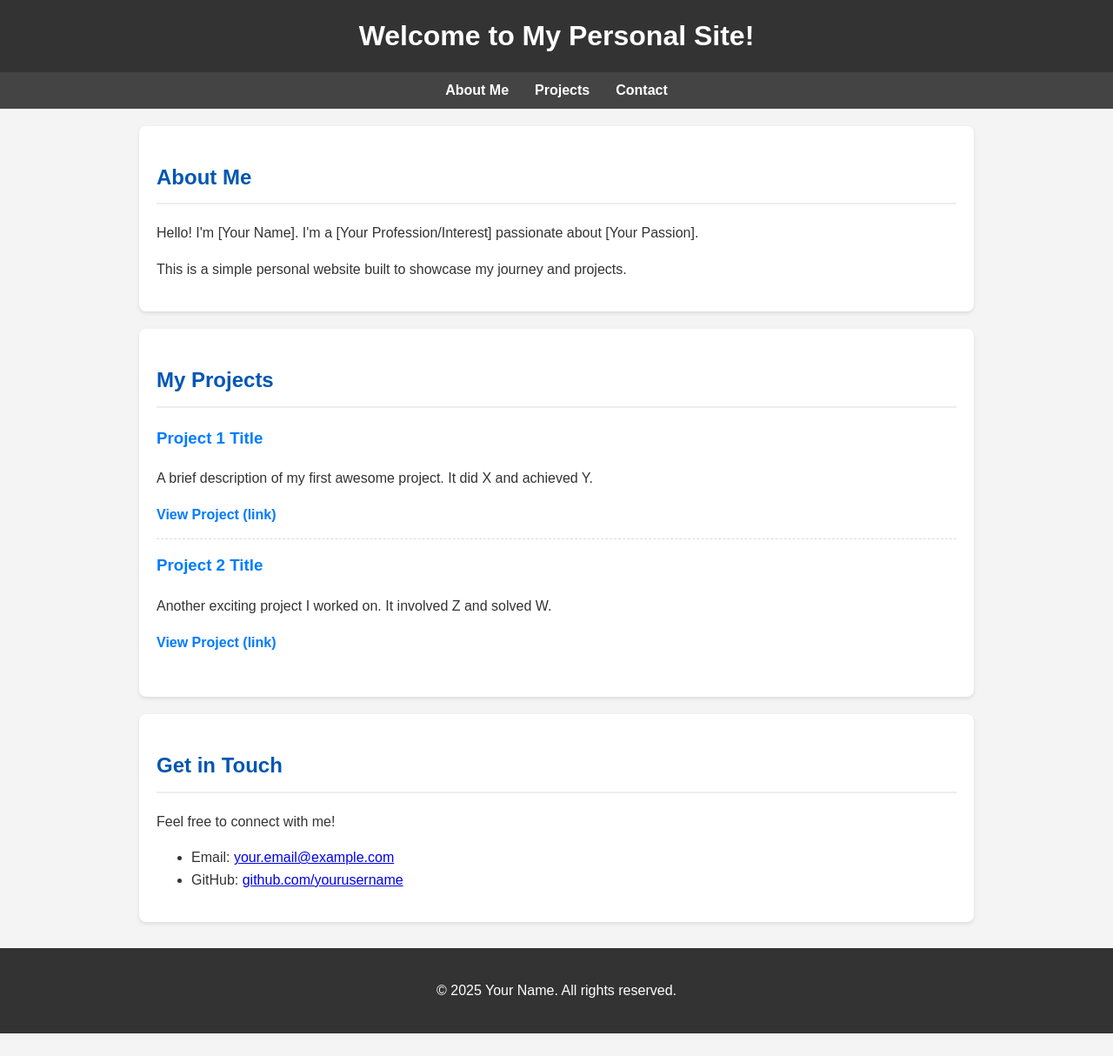
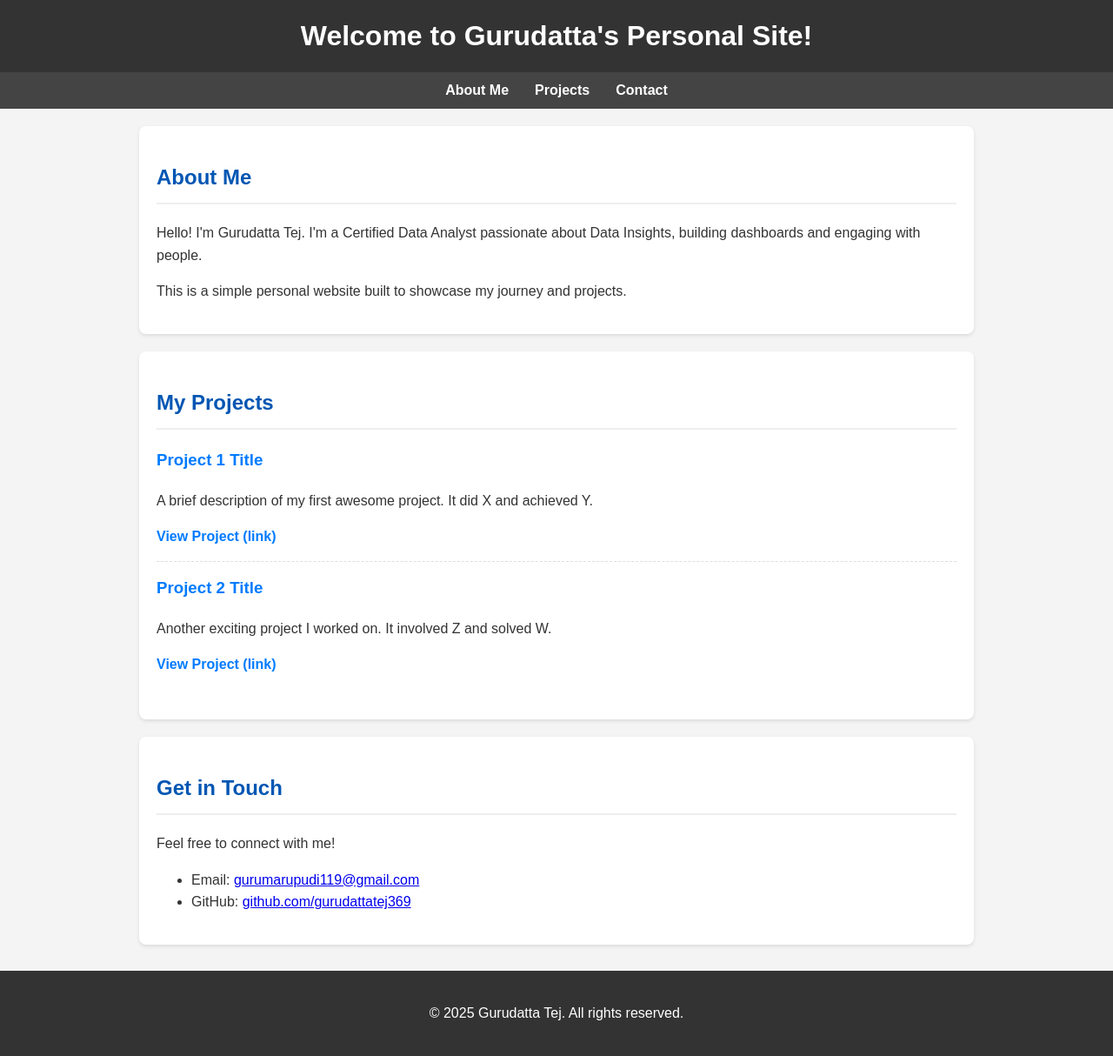
Before and after one commit to gurudattatej369/gurudattatej369.github.io, a plain HTML site: page index.html in a window 1280 px wide. Shown: the whole page at 87% size. Before the commit the page ends 1188 px from the top, so only its background shows below. Drawn offline with Linux system fonts and the light colour scheme.

Commit message:
Update index.html

```diff
--- a/index.html
+++ b/index.html
@@ -3,12 +3,12 @@
 <head>
     <meta charset="UTF-8">
     <meta name="viewport" content="width=device-width, initial-scale=1.0">
-    <title>Your Name - Personal Site</title>
+    <title>Gurudatta Tej - Personal Site</title>
     <link rel="stylesheet" href="css/style.css">
 </head>
 <body>
     <header>
-        <h1>Welcome to My Personal Site!</h1>
+        <h1>Welcome to Gurudatta's Personal Site!</h1>
     </header>
 
     <nav>
@@ -22,7 +22,7 @@
     <main>
         <section id="about">
             <h2>About Me</h2>
-            <p>Hello! I'm [Your Name]. I'm a [Your Profession/Interest] passionate about [Your Passion].</p>
+            <p>Hello! I'm Gurudatta Tej. I'm a Certified Data Analyst passionate about Data Insights, building dashboards and engaging with people.</p>
             <p>This is a simple personal website built to showcase my journey and projects.</p>
         </section>
 
@@ -44,14 +44,14 @@
             <h2>Get in Touch</h2>
             <p>Feel free to connect with me!</p>
             <ul>
-                <li>Email: <a href="mailto:your.email@example.com">your.email@example.com</a></li>
-                <li>GitHub: <a href="https://github.com/yourusername" target="_blank">github.com/yourusername</a></li>
+                <li>Email: <a href="mailto: gurumarupudi119@gmail.com">gurumarupudi119@gmail.com</a></li>
+                <li>GitHub: <a href="https://github.com/gurudattatej369" target="_blank">github.com/gurudattatej369</a></li>
                 </ul>
         </section>
     </main>
 
     <footer>
-        <p>&copy; 2025 Your Name. All rights reserved.</p>
+        <p>&copy; 2025 Gurudatta Tej. All rights reserved.</p>
     </footer>
 </body>
 </html>
```
